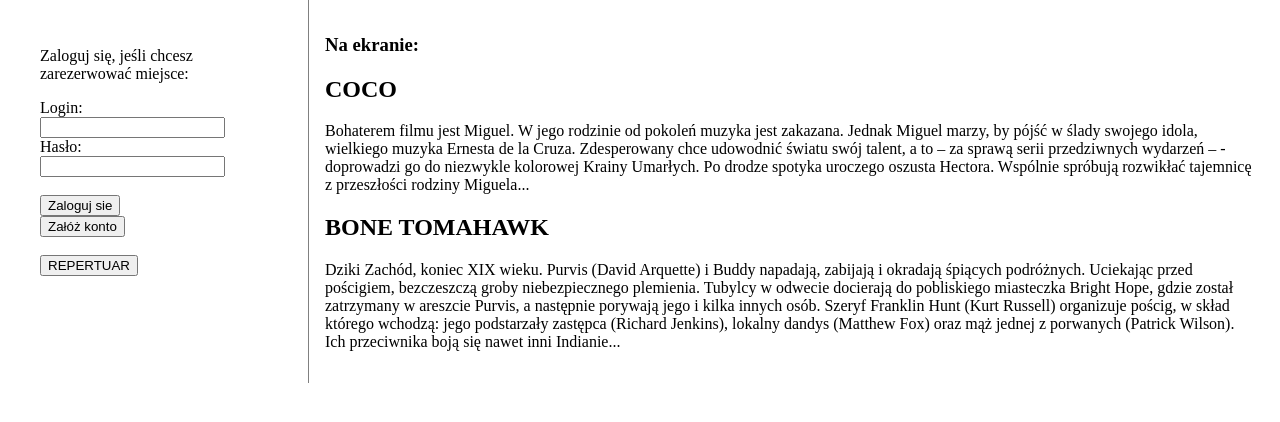
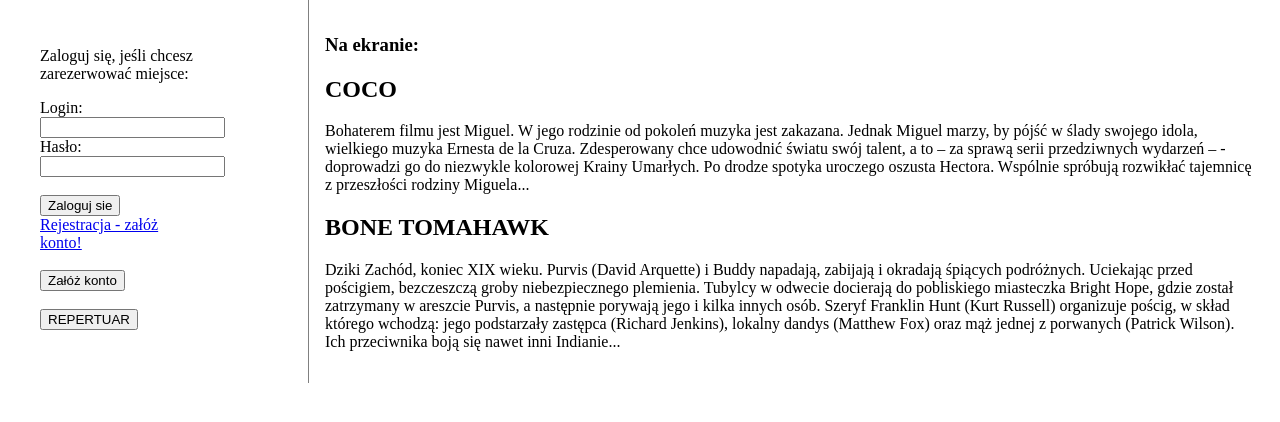
Before and after one commit to Dona-Donka/CinemaDatabase, a PHP site: page / in a window 1280 px wide. Shown: the part 157-579 px from the top of the page. Run offline with PHP 8.4, Linux system fonts and the light colour scheme; data that the repository does not hold is empty.

Commit message:
temporary "Sing up" button added

```diff
--- a/PHP/index.php
+++ b/PHP/index.php
@@ -67,6 +67,9 @@
 	<input type="submit" value="Zaloguj sie"/>
 	</form>
 
+
+	<a href = "rejestracja.php">Rejestracja - załóż konto!</a>
+	<br></br>
 <?php
 
 	if(isset($_SESSION['blad']))
```
